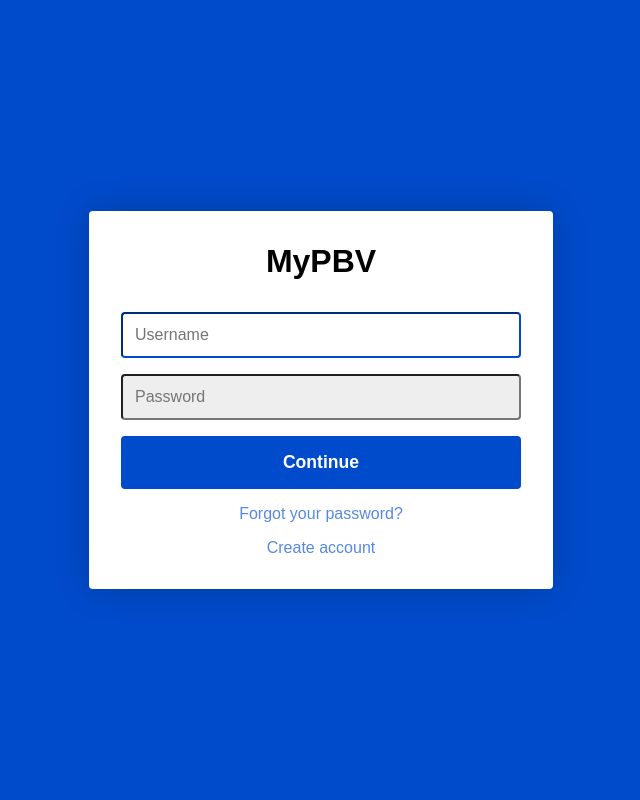
After one commit to shnyoo/justdohit, a Django app: template testproject/accounts/templates/loginpage copy/index.html in a window 1280 px wide. The commit adds this page. Shown: the whole page, without its empty margins (319-959 px from the left). Run offline with Django 4.2, Linux system fonts and the light colour scheme; the template is opened without the code that fills it, so the values that code supplies are empty.

Commit message:
login page
login page

```diff
--- a/testproject/accounts/templates/login.html
+++ b/testproject/accounts/templates/login.html
@@ -4,5 +4,3 @@
     password : <input type='password' name="password"> <br />
     <input type="submit" value="로그인">
 </form>
-
-// hihellobye
--- /dev/null
+++ b/testproject/accounts/templates/loginpage copy/index.html
@@ -0,0 +1,65 @@
+<!DOCTYPE html>
+<html lang="en">
+<head>
+    <meta charset="UTF-8">
+    <meta http-equiv="X-UA-Compatible" content="IE=edge">
+    <meta name="viewport" content="width=device-width, initial-scale=1.0">
+
+    <link rel="preconnect" href="https://fonts.googleapis.com">
+    <link rel="preconnect" href="https://fonts.gstatic.com" crossorigin>
+    <link href="https://fonts.googleapis.com/css2?family=Rubik:wght@700&display=swap" rel="stylesheet">
+    <link rel="stylesheet" href="main.css">
+    <title>Document</title>
+</head>
+<body>
+    <div class="container">
+        <!-- login form -->
+        <form class="form " id="login">
+            <h1 class="form__title">MyPBV</h1>
+            <div class="form__message form__message--error"></div>
+            <div class="form__input-group">
+                <input type="text" class="form__input" autofocus placeholder="Username">
+                <div class="form__input-error-message"></div>
+            </div>
+            <div class="form__input-group">
+                <input type="password" class="form__input" autofocus placeholder="Password">
+                <div class="form__input-error-message"></div>
+            </div>
+            <button class="form__button" type="submit">Continue</button>
+            <p class="form__text">
+                <a href="#" class="form__link">Forgot your password?</a>
+            </p>
+            <p class="form__text">
+                <a class="form__link" href="./" id="linkCreateAccount">Create account</a>
+            </p>
+        </form>
+
+        <form class="form form--hidden" id="createAccount">
+            <h1 class="form__title">Create Account</h1>
+            <div class="form__message form__message--error"></div>
+            <div class="form__input-group">
+                <input type="text" id="signupUsername" class="form__input" autofocus placeholder="Username">
+                <div class="form__input-error-message"></div>
+            </div>
+            <div class="form__input-group">
+                <input type="text" class="form__input" autofocus placeholder="Email Address">
+                <div class="form__input-error-message"></div>
+            </div>
+            <div class="form__input-group">
+                <input type="password" class="form__input" autofocus placeholder="Password">
+                <div class="form__input-error-message"></div>
+            </div>
+            <div class="form__input-group">
+                <input type="password" class="form__input" autofocus placeholder="Confirm Password">
+                <div class="form__input-error-message"></div>
+            </div>
+            <button class="form__button" type="submit">Continue</button>
+            <p class="form__text">
+                <a class="form__link" href="./" id="linkLogin">Already have an account? Sign in</a>
+            </p>
+        </form>
+    </div>
+
+    <script src="main.js"></script>
+</body>
+</html>
--- /dev/null
+++ b/testproject/accounts/templates/loginpage copy/main.css
@@ -0,0 +1,206 @@
+
+:root{
+    --header-height: 3rem;
+
+    /* Colors */
+    /* Change favorite color */
+    --hue-color: 218; /* Purple 250 - Green 142 - Blue 230 - Pink 340 */
+
+    /* HSL color mode */
+    --first-color: hsl(var(--hue-color), 100%, 40%);
+    --first-color-second: hsl(var(--hue-color), 69%, 61%);
+    --first-color-alt: hsl(var(--hue-color), 57%, 53%);
+    --first-color-lighter: hsl(var(--hue-color), 92%, 85%);
+    --title-color: hsl(var(--hue-color), 8%, 15%);
+    --text-color: hsl(var(--hue-color), 8%, 45%);
+    --text-color-light: hsl(var(--hue-color), 8%, 65%);
+    --input-color: hsl(var(--hue-color), 70%, 96%);
+    --body-color: hsl(var(--hue-color), 60%, 99%);
+    --container-color: #fff;
+
+
+
+/* CSS variables: */
+   /* Font and typography */
+   --body-font: 'Poppins', sans-serif;
+
+   /* .5rem = 8px, 1rem - 16px, 1.5rem = 24px 2rem = 32px ... */
+   --big-font-size: 2rem;
+   --h1-font-size: 1.5rem;
+   --h2-font-size: 1.25rem;
+   --h3-font-size: 1.125rem;
+   --normal-font-size: .938rem;
+   --small-font-size: .813rem;
+   --smaller-font-size: .75rem;
+
+
+   /* Font weight */
+   --font-medium: 500;
+   --font-semi-bold: 600;
+
+
+   /* Margenes Bottom */
+   /* .5rem = 8px, 1rem - 16px, 1.5rem = 24px 2rem = 32px ... */
+   --mb-0-25: .25rem;
+   --mb-0-5: .5rem;
+   --mb-0-75: .75rem;
+   --mb-1: 1rem;
+   --mb-1-5: 1.5rem;
+   --mb-2: 2rem;
+   --mb-2-5: 2.5rem;
+   --mb-3: 3rem;
+
+   /* z index */
+   --z-tooltip: 10;
+   --z-fixed: 100;
+   --z-modal: 1000;
+
+
+
+
+}
+
+
+body{
+
+    /* colors for error and success */
+    --color-error: #cc3333;
+    --color-success: #4bb544;
+
+    /* border radius */
+    --border-radius: 4px;
+
+    margin: 0;
+    height: 100vh;
+    /* vertically and horizontally center container for both forms */
+    display: flex;
+    align-items: center;
+    justify-content: center;
+    font-size: 18px;
+    background: var(--first-color);
+    background-size: cover;
+}
+
+.container{
+    width: 400px;
+    max-width: 400px;
+    margin: 1rem;
+    padding: 2rem;
+    box-shadow: 0 0 40px rgba(0, 0, 0, 0.2);
+    border-radius: var(--border-radius);
+    background: white;
+}
+
+.container,
+.form__input,
+.form__button {
+    font: 300 1rem var(--body-font);
+}
+
+
+.form--hidden{
+    display: none;
+}
+
+.form > *:first-child{
+    margin-top: 0;
+}
+
+.form > *:last-child{
+    margin-bottom: 0;
+}
+
+.form__title{
+    margin-bottom: 2rem;
+    text-align: center;
+}
+
+
+.form__message{
+    text-align: center;
+    margin-bottom: 1rem;
+
+}
+
+.form__message--success{
+    color: var(--color-success);
+}
+
+.form__message--error{
+    color: var(--color-error);
+}
+
+.form__input-group{
+    margin-bottom: 1rem;
+
+}
+
+
+.form__input {
+    display: block;
+    width: 100%;
+    padding: 0.75rem;
+    box-sizing: border-box;
+    border-radius: var(--border-radius);
+    border: 1px sold #dddddd;
+    outline: none;
+    background: #eeeeee;
+    transition: background 0.2s, border-color 0.2s;
+}
+
+.form__input:focus{
+    border-color: var(--first-color);
+    background: #ffffff;
+}
+
+.form__input--error{
+    color: var(--color-error);
+    border-color: var(--color-error);
+}
+
+.form__input-error-message{
+    margin-top: 0.5rem;
+    font-size: 0.85rem;
+    color: var(--color-error);
+}
+
+.form__button{
+    width: 100%;
+    padding: 1rem 2rem;
+    font-weight: bold;
+    font-size: 1.1rem;
+    color: white;
+    border: none;
+    border-radius: var(--border-radius);
+    outline: none;
+    cursor: pointer;
+    background: var(--first-color);
+
+}
+
+.form__button:hover{
+    background: var(--first-color-second);
+}
+
+/* reduces size when button is clicked */
+.form__button:active{
+    transform: scale(0.98);
+}
+
+
+.form__text{
+    text-align: center;
+}
+
+
+.form__link{
+    color: var(--first-color-second);
+    text-decoration: none;
+    cursor: pointer;
+}
+
+
+
+.form__link:hover{
+    text-decoration: underline;
+}
--- /dev/null
+++ b/testproject/accounts/templates/loginpage copy/main.js
@@ -0,0 +1,50 @@
+function setFormMessage(formElement, type, message) {
+    const messageElement = formElement.querySelector(".form__message");
+
+    messageElement.textContent = message;
+    messageElement.classList.remove("form__message--success", "form__message--error");
+    messageElement.classList.add('form__message--${type}');
+}
+
+
+function setInputError(inputElement, message) {
+    inputElement.classList.add("form__input--error");
+    inputElement.parentElement.querySelector(".form__input-error-message").textContent = message;
+}
+
+
+document.addEventListener("DOMContentLoaded", () => {
+    const loginForm = document.querySelector("#login");
+    const createAccountForm = document.querySelector("#createAccount");
+
+    document.querySelector("#linkCreateAccount").addEventListener("click", e => {
+        e.preventDefault();
+        loginForm.classList.add("form--hidden");
+        createAccountForm.classList.remove("form--hidden");
+    });
+
+    document.querySelector("#linkLogin").addEventListener("click", e => {
+        e.preventDefault();
+        loginForm.classList.remove("form--hidden");
+        createAccountForm.classList.add("form--hidden");
+    });
+
+    loginForm.addEventListener("submit", e => {
+        e.preventDefault();
+
+        // Perform your AJAX/fetch login
+
+        setFormMessage(loginForm, "error", "Invalid username/password");
+
+    });
+
+
+    document.querySelectorAll("form__input").forEach(inputElement => {
+        inputElement.addEventListener("blur", e => {
+            if (e.target.id === "signupUsername" && e.target.value.length > 0 && e.target.value.length < 10){
+                setInputError(inputElement, "Username must be atleast 10 characters");
+            }
+        });
+    });
+
+});
```
Also changed, not shown: 4 other files.
